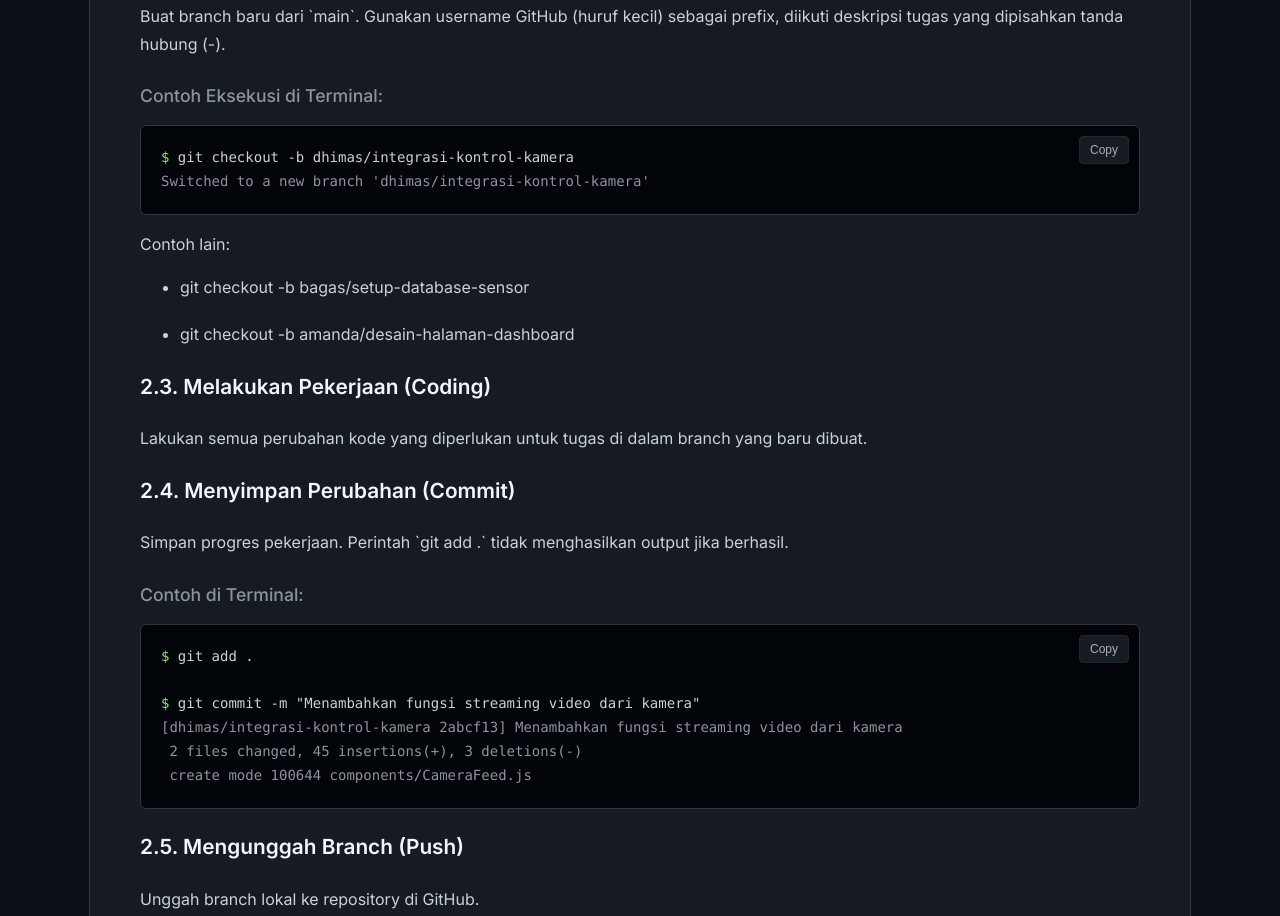
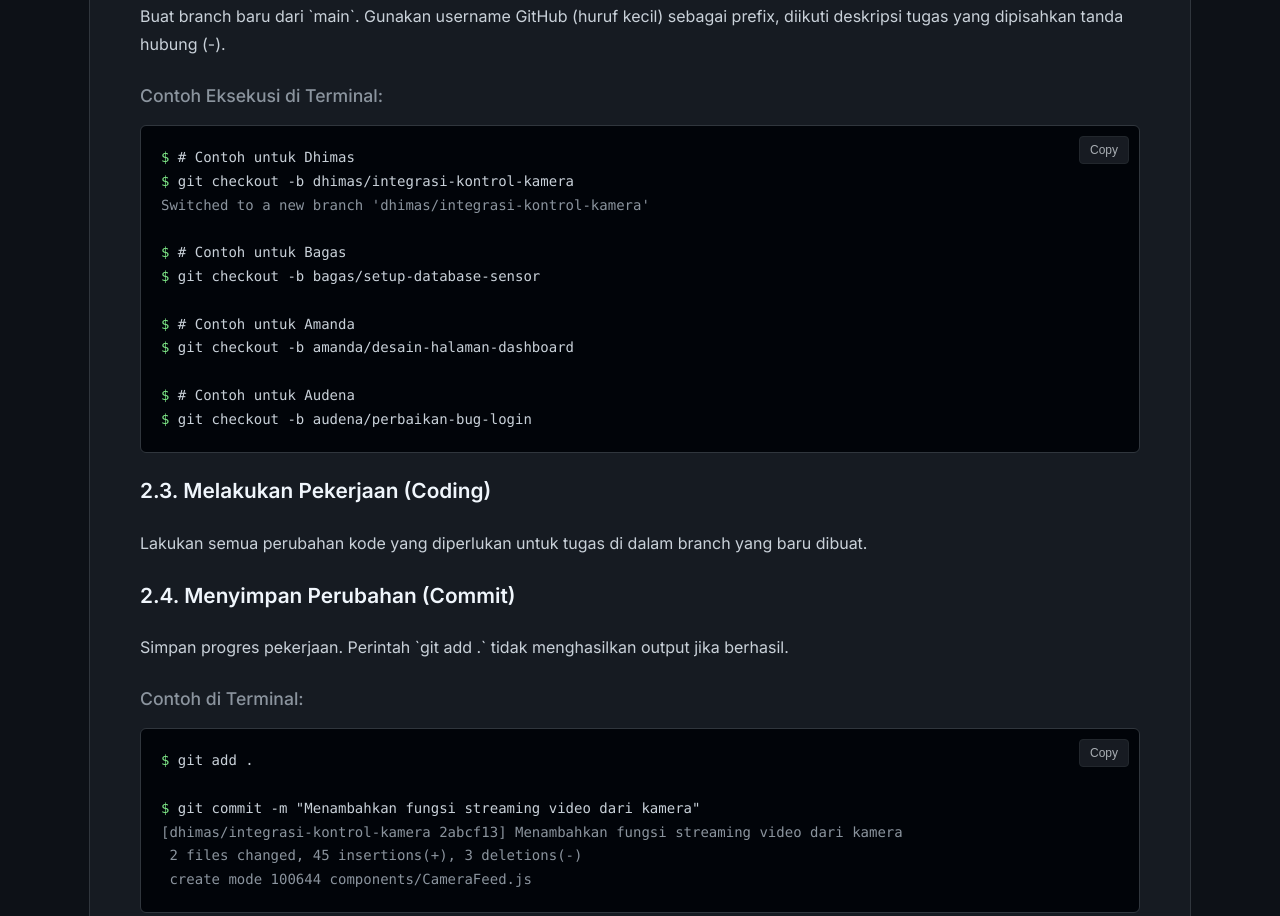
Before and after one commit to DhimasArdinata/gitguide-webta, a plain HTML site: page index.html in a window 1280 px wide. Shown: the part 3338-4254 px from the top of the page. Drawn offline with Linux system fonts and the light colour scheme.

Commit message:
update guide

```diff
--- a/index.html
+++ b/index.html
@@ -31,12 +31,12 @@
             padding: 20px;
         }
         .container {
-            max-width: 1000px; /* Lebar ditambah */
+            max-width: 1000px;
             margin: 20px auto;
             background-color: var(--container-bg-color);
             border: 1px solid var(--border-color);
             border-radius: 8px;
-            padding: 30px 50px; /* Padding disesuaikan */
+            padding: 30px 50px;
         }
         h1, h2, h3, h4 {
             color: var(--heading-color);
@@ -140,8 +140,27 @@
             border-left: 4px solid var(--note-warning-border);
         }
         .terminal-prompt {
-            color: #7ee787; /* Green for prompt */
+            color: #7ee787;
             user-select: none;
+        }
+
+        /* --- Mobile Responsiveness --- */
+        @media (max-width: 768px) {
+            body {
+                padding: 10px;
+            }
+            .container {
+                padding: 25px 20px;
+            }
+            h1 {
+                font-size: 1.8em;
+            }
+            h2 {
+                font-size: 1.5em;
+            }
+            pre {
+                padding: 15px;
+            }
         }
     </style>
 </head>
@@ -255,13 +274,18 @@ Already up to date.</span></code></pre>
             <h3>2.2. Membuat Branch Tugas</h3>
             <p>Buat branch baru dari `main`. Gunakan username GitHub (huruf kecil) sebagai prefix, diikuti deskripsi tugas yang dipisahkan tanda hubung (<code>-</code>).</p>
             <h4>Contoh Eksekusi di Terminal:</h4>
-<pre><code><span class="terminal-prompt">$</span> git checkout -b dhimas/integrasi-kontrol-kamera
-<span style="color: #8b949e;">Switched to a new branch 'dhimas/integrasi-kontrol-kamera'</span></code></pre>
-            <p>Contoh lain:</p>
-            <ul>
-                <li><code>git checkout -b bagas/setup-database-sensor</code></li>
-                <li><code>git checkout -b amanda/desain-halaman-dashboard</code></li>
-            </ul>
+<pre><code><span class="terminal-prompt">$</span> # Contoh untuk Dhimas
+<span class="terminal-prompt">$</span> git checkout -b dhimas/integrasi-kontrol-kamera
+<span style="color: #8b949e;">Switched to a new branch 'dhimas/integrasi-kontrol-kamera'</span>
+
+<span class="terminal-prompt">$</span> # Contoh untuk Bagas
+<span class="terminal-prompt">$</span> git checkout -b bagas/setup-database-sensor
+
+<span class="terminal-prompt">$</span> # Contoh untuk Amanda
+<span class="terminal-prompt">$</span> git checkout -b amanda/desain-halaman-dashboard
+
+<span class="terminal-prompt">$</span> # Contoh untuk Audena
+<span class="terminal-prompt">$</span> git checkout -b audena/perbaikan-bug-login</code></pre>
 
             <h3>2.3. Melakukan Pekerjaan (Coding)</h3>
             <p>Lakukan semua perubahan kode yang diperlukan untuk tugas di dalam branch yang baru dibuat.</p>
@@ -302,7 +326,7 @@ To https://github.com/DhimasArdinata/atomic-web-ta.git
                 <li>Pastikan <code>base: main</code> dan `compare: [nama-branch-tugas]`.</li>
                 <li>Isi judul dan deskripsi PR secara detail.</li>
                 <li>Klik <strong>"Create pull request"</strong>.</li>
-                <li>Tunggu proses code review. Jika ada revisi, lakukan di lokal, lalu <code>commit</code> dan <code>push</code> lagi ke branch yang sama. PR akan otomatis ter-update.</li>
+                <li>Tunggu proses code review. Jika ada revisi, lakukan di lokal, lalu <code>commit</code> dan `push` lagi ke branch yang sama. PR akan otomatis ter-update.</li>
             </ol>
             <div class="note">
                 Siklus kerja selesai. Ulangi dari langkah <strong>2.1</strong> untuk tugas berikutnya.
```
